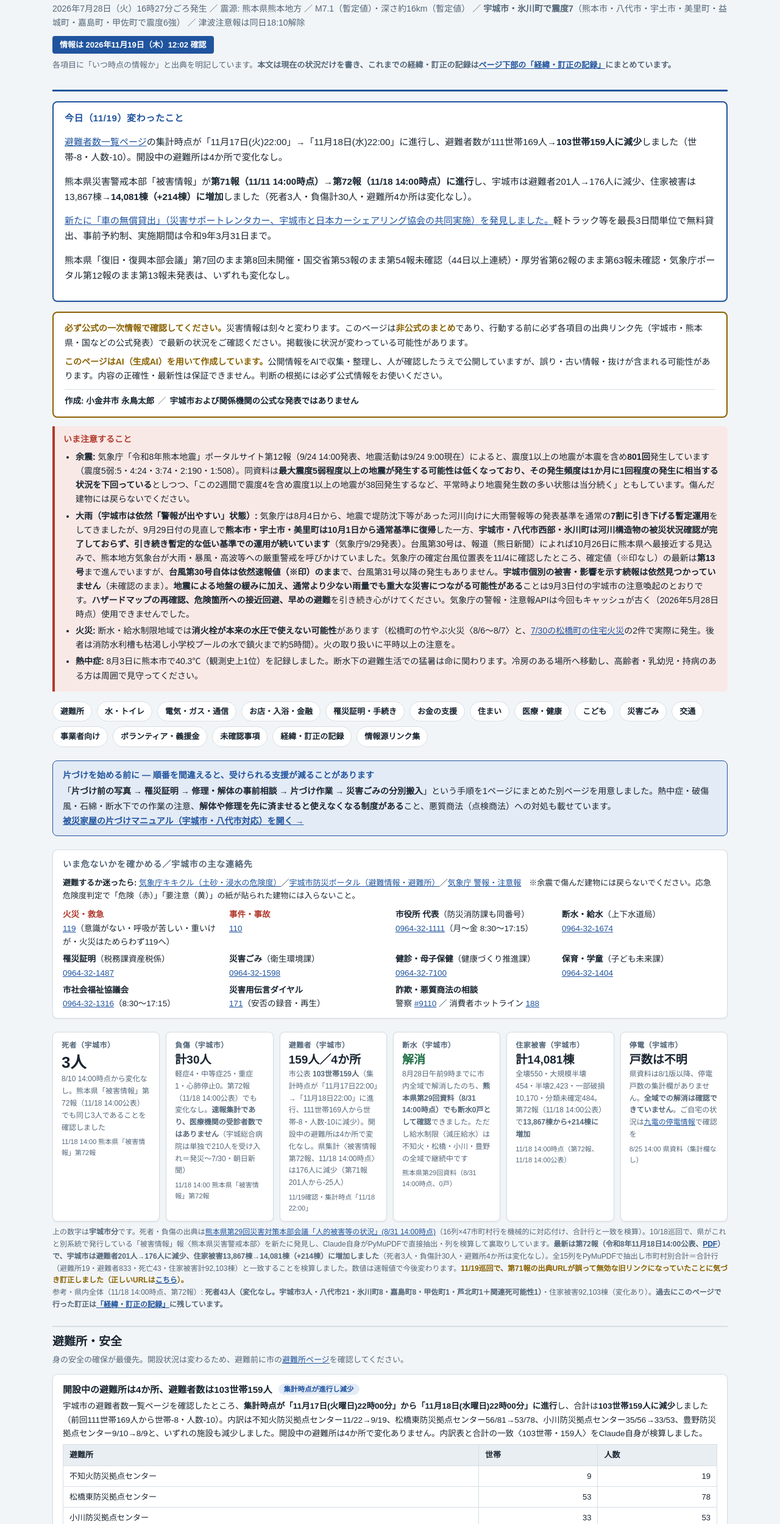
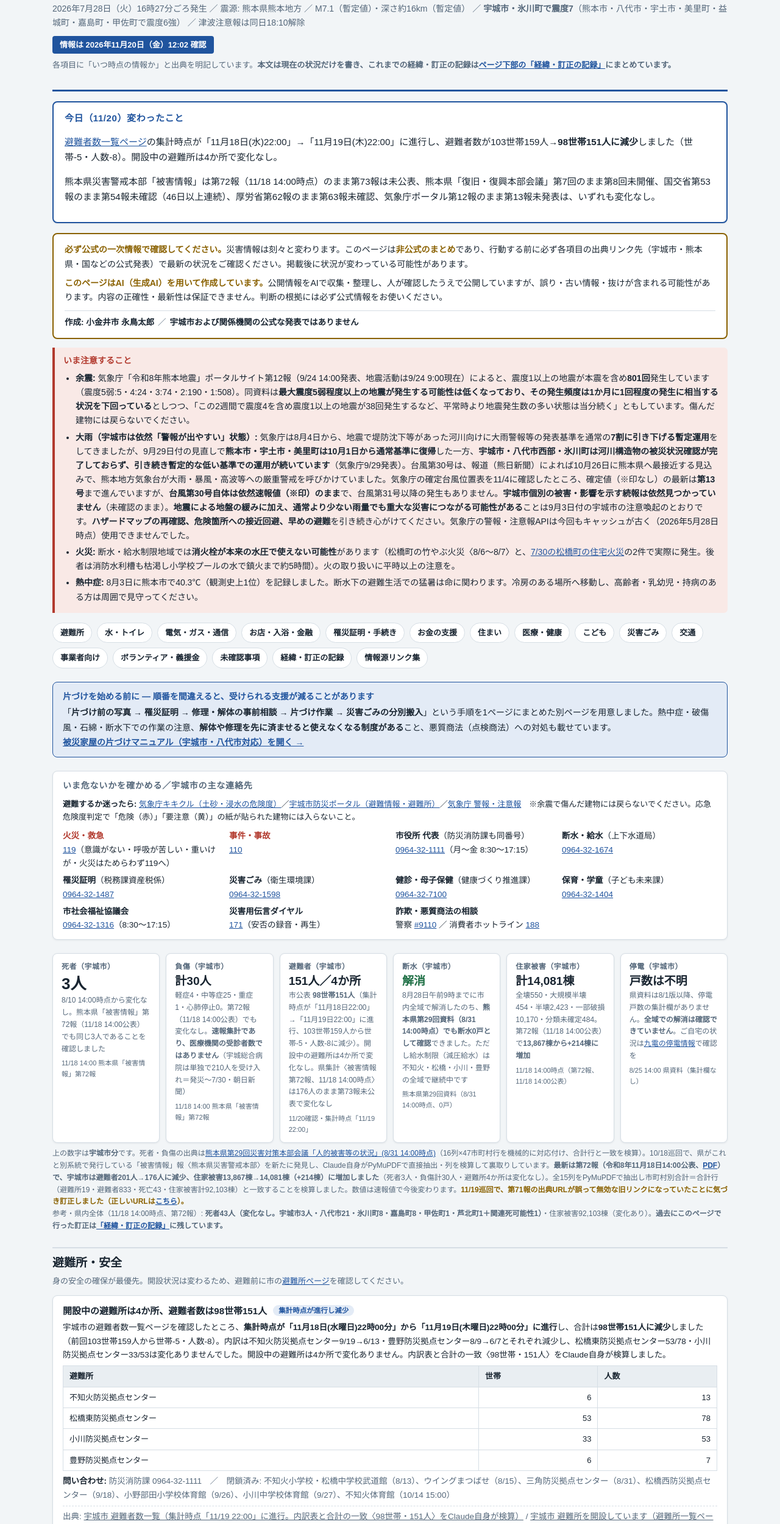
Before and after one commit to toritarosan/uki-shien-dashboard, a plain HTML site: page index.html in a window 1280 px wide. Shown: the part 81-2580 px from the top of the page at 61% size. Drawn offline with Linux system fonts and the light colour scheme.

Commit message:
自動更新 2026-11-20 12:02 JST
- 避難者数一覧ページの集計時点が「11月18日22:00」→「11月19日22:00」に進行し、98世帯151人に減少（前回103世帯159人から世帯-5・人数-8）。内訳は不知火防災拠点センター9/19→6/13・豊野防災拠点センター8/9→6/7に減少、松橋東・小川は変化なし（検算一致）
- 「車の無償貸出」ページに「期間が延長されました」という注記を発見したが、延長後の期日（R9.3.31）は既存記載と変わらず延長前の期日も記載がないため本文反映は見送り
- 熊本県「被害情報」第72報のまま第73報未公表、国交省第53報のまま第54報未確認（46日連続）、厚労省第62報のまま第63報未確認、気象庁ポータル第12報のまま第13報未発表、復旧・復興本部会議第7回のまま第8回未開催はいずれも変化なし
- 罹災証明案内・建設型応急住宅入居募集・公費解体・くまもと事業者再出発支援補助金・社協お知らせ一覧はいずれも変化なし
- Web検索で11/19・11/20の新規地震報道なし。継続確認項目12件も新規進展なし
- index.htmlのasof-badge・「今日変わったこと」・統計タイル・避難所セクションの避難者数カードと表・「まだ確認できていないこと」見出し日時・フッター最終裏取り時刻を更新

Co-Authored-By: Claude Sonnet 5 <noreply@anthropic.com>
Claude-Session: https://claude.ai/code/session_013bycib97t83K1LPgGpHTgn

```diff
--- a/index.html
+++ b/index.html
@@ -214,16 +214,14 @@
   <div class="eyebrow">令和8年熊本地震（2026年7月28日発生）</div>
   <h1>宇城市 災害支援情報ダッシュボード</h1>
   <p class="quake-line">2026年7月28日（火）16時27分ごろ発生 ／ 震源: 熊本県熊本地方 ／ M7.1（暫定値）・深さ約16km（暫定値） ／ <strong>宇城市・氷川町で震度7</strong>（熊本市・八代市・宇土市・美里町・益城町・嘉島町・甲佐町で震度6強） ／ 津波注意報は同日18:10解除</p>
-  <span class="asof-badge">情報は 2026年11月19日（木）12:02 確認</span>
+  <span class="asof-badge">情報は 2026年11月20日（金）12:02 確認</span>
   <p class="top-note">各項目に「いつ時点の情報か」と出典を明記しています。<b>本文は現在の状況だけを書き、これまでの経緯・訂正の記録は<a href="#kiroku">ページ下部の「経緯・訂正の記録」</a>にまとめています。</b></p>
 </header>
 
 <div class="today">
-  <h2>今日（11/19）変わったこと</h2>
-  <p><a href="#hinan">避難者数一覧ページ</a>の集計時点が「11月17日(火)22:00」→「11月18日(水)22:00」に進行し、避難者数が111世帯169人→<b>103世帯159人に減少</b>しました（世帯-8・人数-10）。開設中の避難所は4か所で変化なし。</p>
-  <p>熊本県災害警戒本部「被害情報」が<b>第71報（11/11 14:00時点）→第72報（11/18 14:00時点）に進行</b>し、宇城市は避難者201人→176人に減少、住家被害は13,867棟→<b>14,081棟（+214棟）に増加</b>しました（死者3人・負傷計30人・避難所4か所は変化なし）。</p>
-  <p><a href="#omise">新たに「車の無償貸出」（災害サポートレンタカー、宇城市と日本カーシェアリング協会の共同実施）を発見しました。</a>軽トラック等を最長3日間単位で無料貸出、事前予約制、実施期間は令和9年3月31日まで。</p>
-  <p>熊本県「復旧・復興本部会議」第7回のまま第8回未開催・国交省第53報のまま第54報未確認（44日以上連続）・厚労省第62報のまま第63報未確認・気象庁ポータル第12報のまま第13報未発表は、いずれも変化なし。</p>
+  <h2>今日（11/20）変わったこと</h2>
+  <p><a href="#hinan">避難者数一覧ページ</a>の集計時点が「11月18日(水)22:00」→「11月19日(木)22:00」に進行し、避難者数が103世帯159人→<b>98世帯151人に減少</b>しました（世帯-5・人数-8）。開設中の避難所は4か所で変化なし。</p>
+  <p>熊本県災害警戒本部「被害情報」は第72報（11/18 14:00時点）のまま第73報は未公表、熊本県「復旧・復興本部会議」第7回のまま第8回未開催、国交省第53報のまま第54報未確認（46日以上連続）、厚労省第62報のまま第63報未確認、気象庁ポータル第12報のまま第13報未発表は、いずれも変化なし。</p>
 </div>
 
 <div class="disclaimer">
@@ -300,9 +298,9 @@
   </div>
   <div class="stat">
     <div class="label">避難者（宇城市）</div>
-    <div class="value sm">159人／4か所</div>
-    <div class="sub">市公表 <b>103世帯159人</b>（集計時点が「11月17日22:00」→「11月18日22:00」に進行、111世帯169人から世帯-8・人数-10に減少）。開設中の避難所は4か所で変化なし。県集計〈被害情報第72報、11/18 14:00時点〉は176人に減少（第71報201人から-25人）</div>
-    <div class="asof">11/19確認・集計時点「11/18 22:00」</div>
+    <div class="value sm">151人／4か所</div>
+    <div class="sub">市公表 <b>98世帯151人</b>（集計時点が「11月18日22:00」→「11月19日22:00」に進行、103世帯159人から世帯-5・人数-8に減少）。開設中の避難所は4か所で変化なし。県集計〈被害情報第72報、11/18 14:00時点〉は176人のまま第73報未公表で変化なし</div>
+    <div class="asof">11/20確認・集計時点「11/19 22:00」</div>
   </div>
   <div class="stat">
     <div class="label">断水（宇城市）</div>
@@ -331,17 +329,17 @@
   <p class="sec-note">身の安全の確保が最優先。開設状況は変わるため、避難前に市の<a href="https://www.city.uki.kumamoto.jp/toppage/important/2609102">避難所ページ</a>を確認してください。</p>
   <div class="grid">
     <div class="card span2">
-      <h3>開設中の避難所は4か所、避難者数は103世帯159人 <span class="pill p-info">集計時点が進行し減少</span></h3>
-      <p>宇城市の避難者数一覧ページを確認したところ、<b>集計時点が「11月17日(火曜日)22時00分」から「11月18日(水曜日)22時00分」に進行</b>し、合計は<b>103世帯159人に減少</b>しました（前回111世帯169人から世帯-8・人数-10）。内訳は不知火防災拠点センター11/22→9/19、松橋東防災拠点センター56/81→53/78、小川防災拠点センター35/56→33/53、豊野防災拠点センター9/10→8/9と、いずれの施設も減少しました。開設中の避難所は4か所で変化ありません。内訳表と合計の一致〈103世帯・159人〉をClaude自身が検算しました。</p>
+      <h3>開設中の避難所は4か所、避難者数は98世帯151人 <span class="pill p-info">集計時点が進行し減少</span></h3>
+      <p>宇城市の避難者数一覧ページを確認したところ、<b>集計時点が「11月18日(水曜日)22時00分」から「11月19日(木曜日)22時00分」に進行</b>し、合計は<b>98世帯151人に減少</b>しました（前回103世帯159人から世帯-5・人数-8）。内訳は不知火防災拠点センター9/19→6/13・豊野防災拠点センター8/9→6/7とそれぞれ減少し、松橋東防災拠点センター53/78・小川防災拠点センター33/53は変化ありませんでした。開設中の避難所は4か所で変化ありません。内訳表と合計の一致〈98世帯・151人〉をClaude自身が検算しました。</p>
       <div class="tbl-wrap"><table>
         <tr><th>避難所</th><th>世帯</th><th>人数</th></tr>
-        <tr><td>不知火防災拠点センター</td><td class="num">9</td><td class="num">19</td></tr>
+        <tr><td>不知火防災拠点センター</td><td class="num">6</td><td class="num">13</td></tr>
         <tr><td>松橋東防災拠点センター</td><td class="num">53</td><td class="num">78</td></tr>
         <tr><td>小川防災拠点センター</td><td class="num">33</td><td class="num">53</td></tr>
-        <tr><td>豊野防災拠点センター</td><td class="num">8</td><td class="num">9</td></tr>
+        <tr><td>豊野防災拠点センター</td><td class="num">6</td><td class="num">7</td></tr>
       </table></div>
       <p class="meta"><b>問い合わせ:</b> 防災消防課 0964-32-1111　／　閉鎖済み: 不知火小学校・松橋中学校武道館（8/13）、ウイングまつばせ（8/15）、三角防災拠点センター（8/31）、松橋西防災拠点センター（9/18）、小野部田小学校体育館（9/26）、小川中学校体育館（9/27）、不知火体育館（10/14 15:00）</p>
-      <p class="src">出典: <a href="https://www.city.uki.kumamoto.jp/kurashi/bosaiinfo/2610320">宇城市 避難者数一覧（集計時点「11/18 22:00」に進行。内訳表と合計の一致〈103世帯・159人〉をClaude自身が検算）</a> / <a href="https://www.city.uki.kumamoto.jp/kurashi/bosaiinfo/bosai/2609102">宇城市 避難所を開設しています（避難所一覧ページ本体）</a></p>
+      <p class="src">出典: <a href="https://www.city.uki.kumamoto.jp/kurashi/bosaiinfo/2610320">宇城市 避難者数一覧（集計時点「11/19 22:00」に進行。内訳表と合計の一致〈98世帯・151人〉をClaude自身が検算）</a> / <a href="https://www.city.uki.kumamoto.jp/kurashi/bosaiinfo/bosai/2609102">宇城市 避難所を開設しています（避難所一覧ページ本体）</a></p>
     </div>
     <div class="card">
       <h3>避難指示・緊急安全確保は8月21日にすべて解除 <span class="pill p-ok">県内で解除済み</span></h3>
@@ -1124,7 +1122,7 @@
 <section id="mikakunin">
   <h2>まだ確認できていないこと</h2>
   <div class="unconfirmed">
-    <h3>「未発表・未確認」の事項を正直に明示します（2026年11月19日 12:02時点）</h3>
+    <h3>「未発表・未確認」の事項を正直に明示します（2026年11月20日 12:02時点）</h3>
     <ul>
       <li><b>宇城市・美里町の避難指示解除（8/21）の一次発表</b>（NHKニュースの記事見出しで確認しましたが、市・県自身による公式発表の本文は確認できていません）</li>
       <li><b>宇城市の被災者生活再建支援金の受付開始日</b>（本文と下部の窓口表記が食い違ったまま。「受付開始」を明示する文言はなし）</li>
@@ -1348,7 +1346,7 @@
 <footer>
   <p><b>このダッシュボードについて:</b> 宇城市・熊本県・国（内閣府/厚労省/国交省ほか）・ライフライン各社・交通各社・報道・支援団体の公式発表を横断調査し、原則として「本文まで確認できた情報」のみを掲載しています。本文まで確認できなかった項目は<a href="#mikakunin">「まだ確認できていないこと」</a>に明示し、過去の訂正と経緯は<a href="#kiroku">「経緯・訂正の記録」</a>に残しています。</p>
   <p>被害数値はすべて速報値であり、時点により異なります（各項目に時点を明記）。行動の前に必ず出典リンク先の最新情報を確認してください。</p>
-  <p><b>作成: 小金井市 永鳥太郎</b> ／ 作成日: 2026-07-31 ／ 最終裏取り: 2026-11-19 12:02 JST ／ 出典は各項目に記載</p>
+  <p><b>作成: 小金井市 永鳥太郎</b> ／ 作成日: 2026-07-31 ／ 最終裏取り: 2026-11-20 12:02 JST ／ 出典は各項目に記載</p>
   <p>本ページは生成AIを用いて公開情報を収集・整理した<b>非公式のまとめ</b>です。宇城市および関係機関の公式発表ではありません。誤り・古い情報が含まれる可能性があるため、<b>行動の前に必ず公式の一次情報をご確認ください</b>。</p>
   <p>関連ページ: <a href="https://toritarosan.github.io/yatsushiro-shien-dashboard/">八代市 災害支援情報ダッシュボード</a> ／ <a href="https://toritarosan.github.io/kumamoto-katazuke-manual/">被災家屋の片づけマニュアル（宇城市・八代市対応）</a></p>
 </footer>
```
Also changed, not shown: 2 other files.
